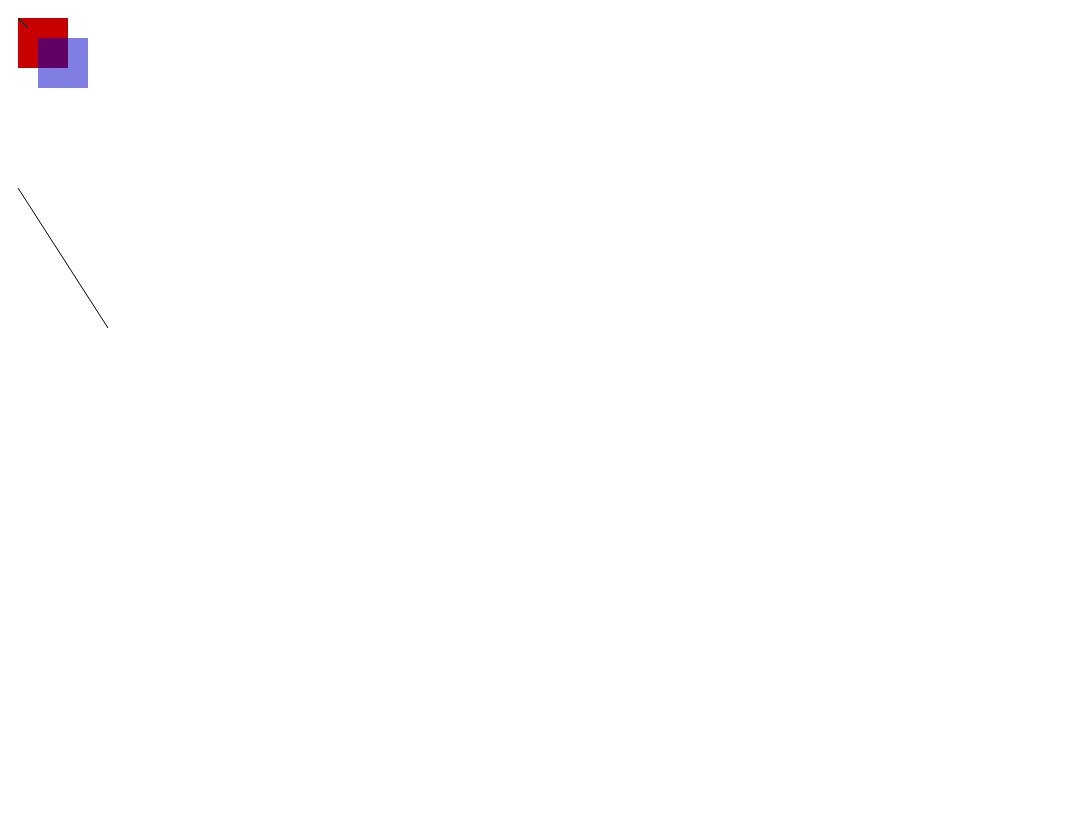
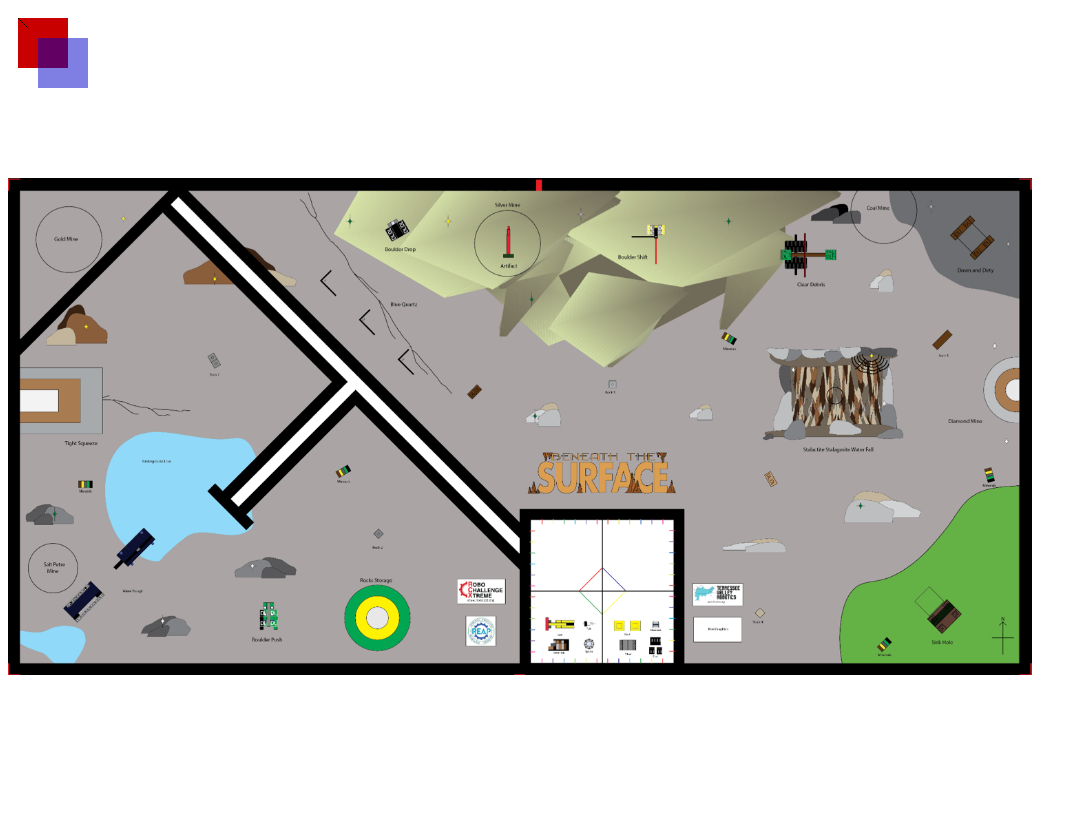
Before and after one commit to denommenator/NaviSim, a plain HTML site: page hello_drawing.html in a window 1280 px wide. Shown: the whole page, without its empty margins (0-1087 px from the left). Before the commit the page ends 800 px from the top, so only its background shows below. Drawn offline with Linux system fonts and the light colour scheme.

Commit message:
Add background images to canvas

```diff
--- a/hello_drawing.html
+++ b/hello_drawing.html
@@ -25,8 +25,20 @@
     <script src = "drawing_helper.js"></script>
     <script src = "vector.js"></script>
     <script>
+        const backround_mat = new Image();
+        backround_mat.src = "BTS_mat.png";
+
         const canvas2 = document.getElementById("helper")
         const context = canvas2.getContext("2d")
+
+        const width = (canvas2.width = 0.8 * window.innerWidth);
+        const height = (canvas2.height = 0.8 * window.innerHeight);
+
+        //let scale =
+        backround_mat.addEventListener("load", () => {
+            let scale = width / backround_mat.naturalWidth
+            context.drawImage(backround_mat, 0, 0, backround_mat.naturalWidth, backround_mat.naturalHeight, 0, 0, width, scale * backround_mat.naturalHeight)
+        });
 
         let helper = new DrawingHelper(context);
         p_0 = new Vec2(10, 10);
```
Also changed, not shown: BTS_mat.png (added), 1 other file.
